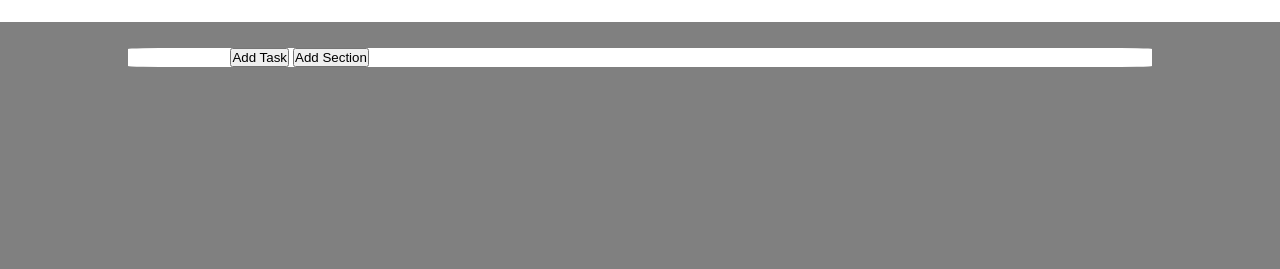
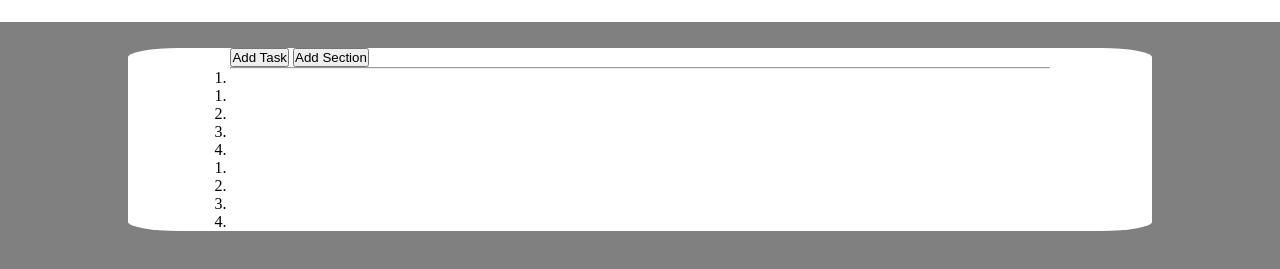
Before and after one commit to ElperdonXV/html-css-toboolist, a plain HTML site: page index.html in a window 1280 px wide. Shown: the part 83-352 px from the top of the page. Drawn offline with Linux system fonts and the light colour scheme.

Commit message:
main construction

```diff
--- a/index.html
+++ b/index.html
@@ -23,6 +23,22 @@
                 <button class="b-blue">Add Task</button>
                 <button class="b-grey">Add Section</button>
             </nav>
+            <hr>
+            <ol>
+                <li></li>
+            </ol>
+            <ol>
+                <li></li>
+                <li></li>
+                <li></li>
+                <li></li>
+            </ol>
+            <ol>
+                <li></li>
+                <li></li>
+                <li></li>
+                <li></li>
+            </ol>
         </main>
     </main>
     <!--/Main-->
```
